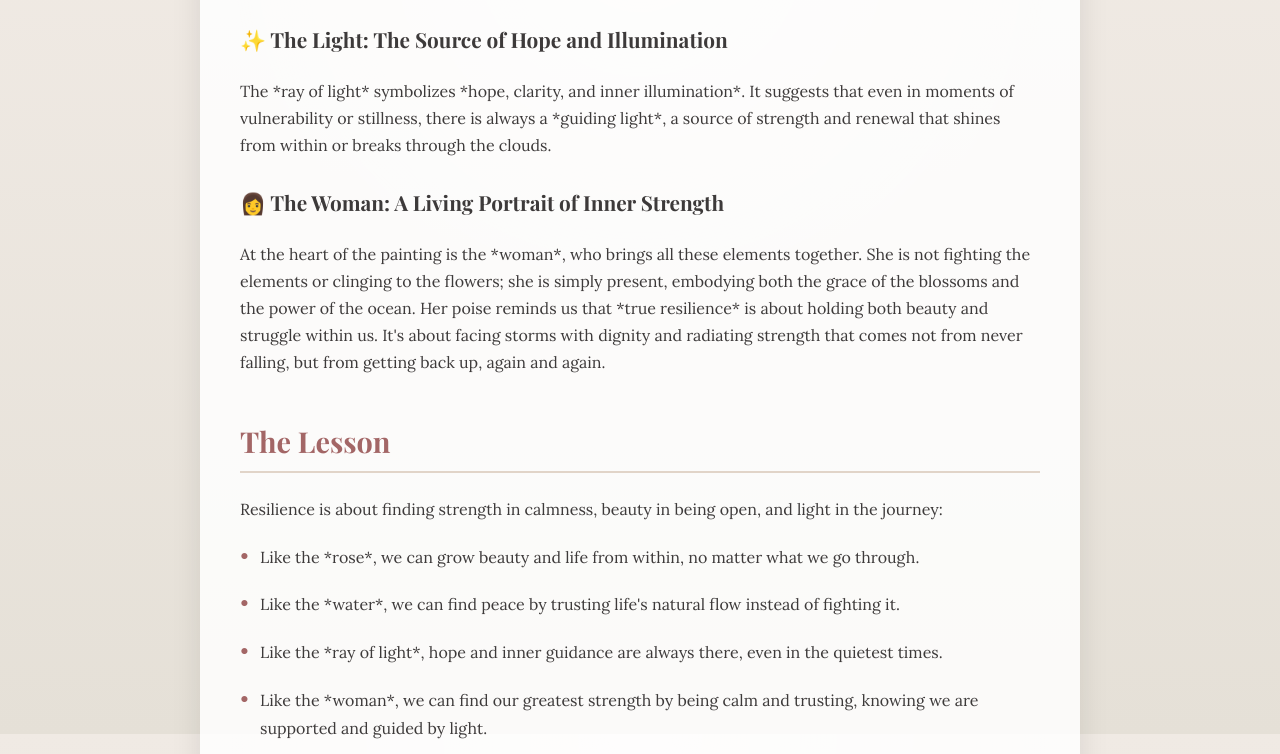
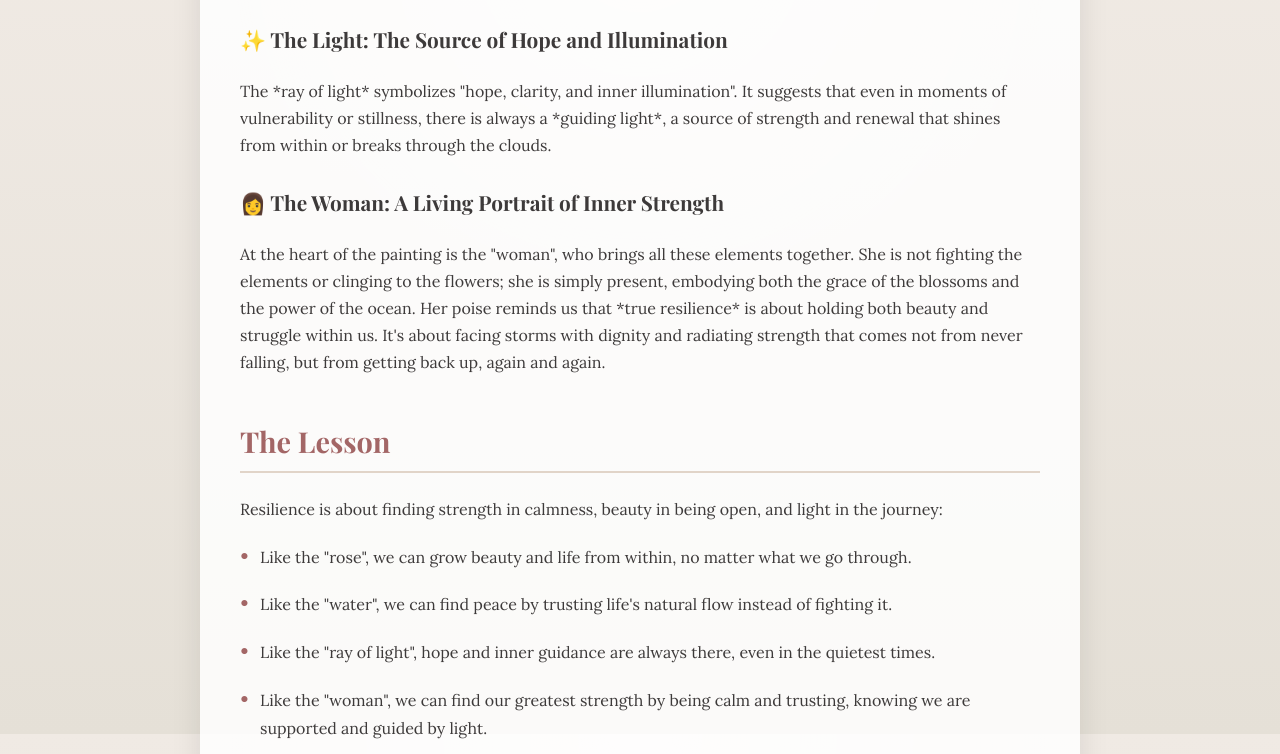
Before and after one commit to Sancanzito/daphnie_blog1, a plain HTML site: page index.html in a window 1280 px wide. Shown: the part 1666-2420 px from the top of the page. Drawn offline with nearby package versions, Linux system fonts and the light colour scheme; a web font is replaced by a local one.

Commit message:
Update index.html

```diff
--- a/index.html
+++ b/index.html
@@ -132,7 +132,7 @@
 
         <p><em>"Resilience: A Blooming Heart Bathed in Light"</em></p>
 
-        <p>Resilience is something we often hear about, but what does it truly look like? Sometimes, the best way to understand it is through art. My drawing is a visual story of what *resilience* means to me—a story told through a *woman*, a *rose*, *water*, and *light*.</p>
+        <p>Resilience is something we often hear about, but what does it truly look like? Sometimes, the best way to understand it is through art. My drawing is a visual story of what "resilience" means to me—a story told through a "woman", a "rose", "water", and "light".</p>
 
         <div class="artwork">
             <img src="blog1.jfif" alt="A drawing of a woman with a rose and swirling dark hair">
@@ -141,25 +141,25 @@
         <h2>The Elements of Resilience</h2>
 
         <h3>🌸 The Flowers: The Power to Bloom Again</h3>
-        <p>The flowers are a symbol of *hope* and *new beginnings*. They remind us that nature endures. After a long, harsh winter, a flower doesn't give up; it draws on its hidden strength and blooms again with the new season. This is the essence of resilience—the ability to find the inner strength to flourish and become beautiful, even after periods of struggle or withering. It is the promise that setbacks are temporary and that growth is always possible.</p>
+        <p>The flowers are a symbol of "hope" and "new beginnings". They remind us that nature endures. After a long, harsh winter, a flower doesn't give up; it draws on its hidden strength and blooms again with the new season. This is the essence of resilience—the ability to find the inner strength to flourish and become beautiful, even after periods of struggle or withering. It is the promise that setbacks are temporary and that growth is always possible.</p>
 
         <h3>🌊 The Waves: The Strength to Flow and Endure</h3>
-        <p>The *ocean waves* represent the constant challenges and changes of life. They can be calm and gentle one moment, then wild and stormy the next. Just like the tides, life's hardships come and go. Resilience isn't about fighting against these powerful forces. It's about *learning to flow with them*, to find balance and move forward, no matter how much they crash against you. The waves show us that facing challenges doesn't mean you have to break; you can be flexible and strong, *riding the rhythm of life* instead of resisting it.</p>
+        <p>The *ocean waves* represent the constant challenges and changes of life. They can be calm and gentle one moment, then wild and stormy the next. Just like the tides, life's hardships come and go. Resilience isn't about fighting against these powerful forces. It's about *learning to flow with them*, to find balance and move forward, no matter how much they crash against you. The waves show us that facing challenges doesn't mean you have to break; you can be flexible and strong, "riding the rhythm of life" instead of resisting it.</p>
 
         <h3>✨ The Light: The Source of Hope and Illumination</h3>
-        <p>The *ray of light* symbolizes *hope, clarity, and inner illumination*. It suggests that even in moments of vulnerability or stillness, there is always a *guiding light*, a source of strength and renewal that shines from within or breaks through the clouds.</p>
+        <p>The *ray of light* symbolizes "hope, clarity, and inner illumination". It suggests that even in moments of vulnerability or stillness, there is always a *guiding light*, a source of strength and renewal that shines from within or breaks through the clouds.</p>
 
         <h3>👩 The Woman: A Living Portrait of Inner Strength</h3>
-        <p>At the heart of the painting is the *woman*, who brings all these elements together. She is not fighting the elements or clinging to the flowers; she is simply present, embodying both the grace of the blossoms and the power of the ocean. Her poise reminds us that *true resilience* is about holding both beauty and struggle within us. It's about facing storms with dignity and radiating strength that comes not from never falling, but from getting back up, again and again.</p>
+        <p>At the heart of the painting is the "woman", who brings all these elements together. She is not fighting the elements or clinging to the flowers; she is simply present, embodying both the grace of the blossoms and the power of the ocean. Her poise reminds us that *true resilience* is about holding both beauty and struggle within us. It's about facing storms with dignity and radiating strength that comes not from never falling, but from getting back up, again and again.</p>
 
         <h2>The Lesson</h2>
 
         <p>Resilience is about finding strength in calmness, beauty in being open, and light in the journey:</p>
         <ul>
-            <li>Like the *rose*, we can grow beauty and life from within, no matter what we go through.</li>
-            <li>Like the *water*, we can find peace by trusting life's natural flow instead of fighting it.</li>
-            <li>Like the *ray of light*, hope and inner guidance are always there, even in the quietest times.</li>
-            <li>Like the *woman*, we can find our greatest strength by being calm and trusting, knowing we are supported and guided by light.</li>
+            <li>Like the "rose", we can grow beauty and life from within, no matter what we go through.</li>
+            <li>Like the "water", we can find peace by trusting life's natural flow instead of fighting it.</li>
+            <li>Like the "ray of light", hope and inner guidance are always there, even in the quietest times.</li>
+            <li>Like the "woman", we can find our greatest strength by being calm and trusting, knowing we are supported and guided by light.</li>
         </ul>
 
         <p class="conclusion">
```
